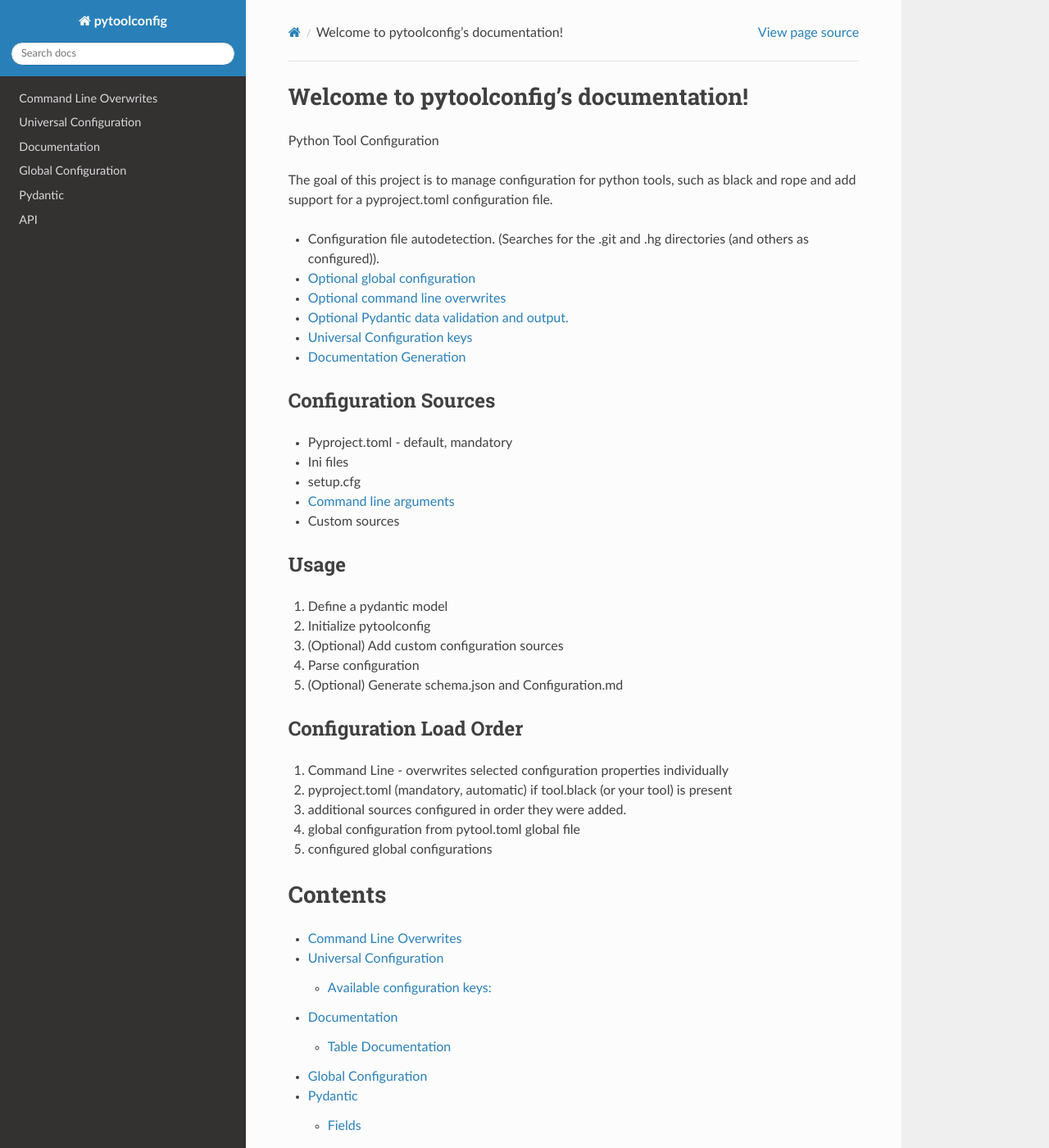
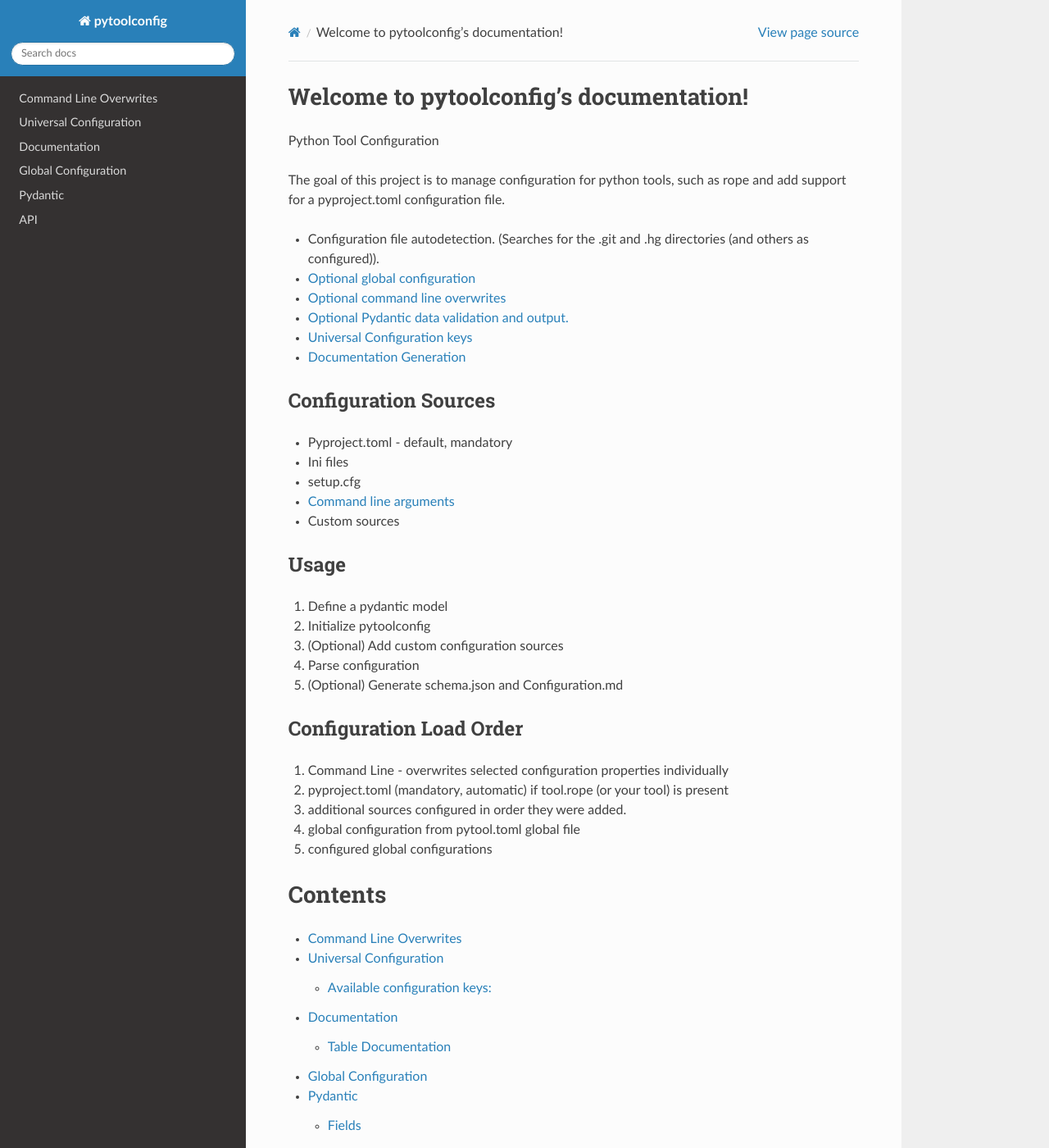
Before and after one commit to bagel897/pytoolconfig, a Sphinx documentation site: the page built from docs/index.rst, in a window 1280 px wide and 1400 px high. Shown: the whole window at 82% size. Built offline with Sphinx 7.4.7 and the Read the Docs theme 2.0.0, drawn with Linux system fonts in a browser that asks for light colours; the version number could not be read and is left out.

Commit message:
docs: Remove references to black

```diff
--- a/docs/index.rst
+++ b/docs/index.rst
@@ -8,7 +8,7 @@
 
 Python Tool Configuration
 
-The goal of this project is to manage configuration for python tools, such as black and rope and add support for a pyproject.toml configuration file.
+The goal of this project is to manage configuration for python tools, such as rope and add support for a pyproject.toml configuration file.
 
 - Configuration file autodetection. (Searches for the .git and .hg directories (and others as configured)).
 - :doc:`Optional global configuration <global_configuration>`
@@ -36,7 +36,7 @@
 Configuration Load Order
 ------------------------
 1. Command Line - overwrites selected configuration properties individually
-2. pyproject.toml (mandatory, automatic) if tool.black (or your tool) is present
+2. pyproject.toml (mandatory, automatic) if tool.rope (or your tool) is present
 3. additional sources configured in order they were added.
 4. global configuration from pytool.toml global file
 5. configured global configurations
```
Also changed, not shown: README.md (+1 -1 lines).
